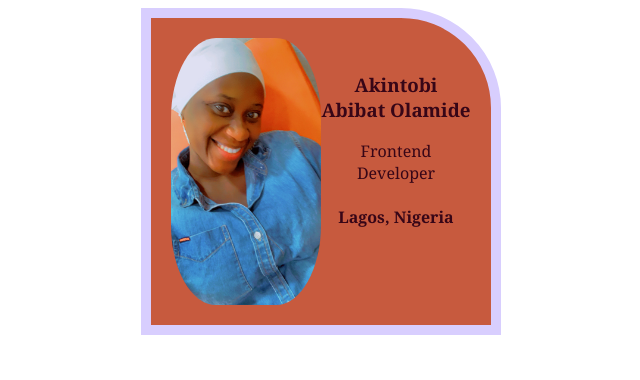
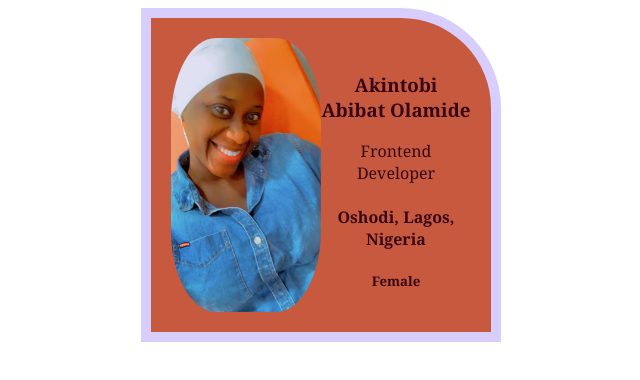
Before and after one commit to habybheart1/business-card, a plain HTML site: page index.html in a window 1280 px wide. Shown: the whole page, without its empty margins (319-959 px from the left). Drawn offline with Linux system fonts and the light colour scheme.

Commit message:
added area and sex

```diff
--- a/index.html
+++ b/index.html
@@ -1,18 +1,19 @@
 <!DOCTYPE html>
 <html lang="en">
   <head>
-    <meta charset="UTF-8">
-    <meta name="viewport" content="width=device-width, initial-scale=1.0">
+    <meta charset="UTF-8" />
+    <meta name="viewport" content="width=device-width, initial-scale=1.0" />
     <title>Business Card</title>
-    <link rel="stylesheet" href="styles.css">
+    <link rel="stylesheet" href="styles.css" />
   </head>
   <body>
     <div class="my-card">
-        <img class="img-me" src="../abibat.JPG" alt="Abibat smiling" >
-        <div class="data ">
+      <img class="img-me" src="../abibat.JPG" alt="Abibat smiling" />
+      <div class="data">
         <h3>Akintobi Abibat Olamide</h3>
         <p>Frontend Developer</p>
-            <h4>Lagos, Nigeria</h4>
+        <h4>Oshodi, Lagos, Nigeria</h4>
+        <h5>Female</h5>
       </div>
     </div>
   </body>
```
Lines whose indentation alone changed are shown as unchanged.
